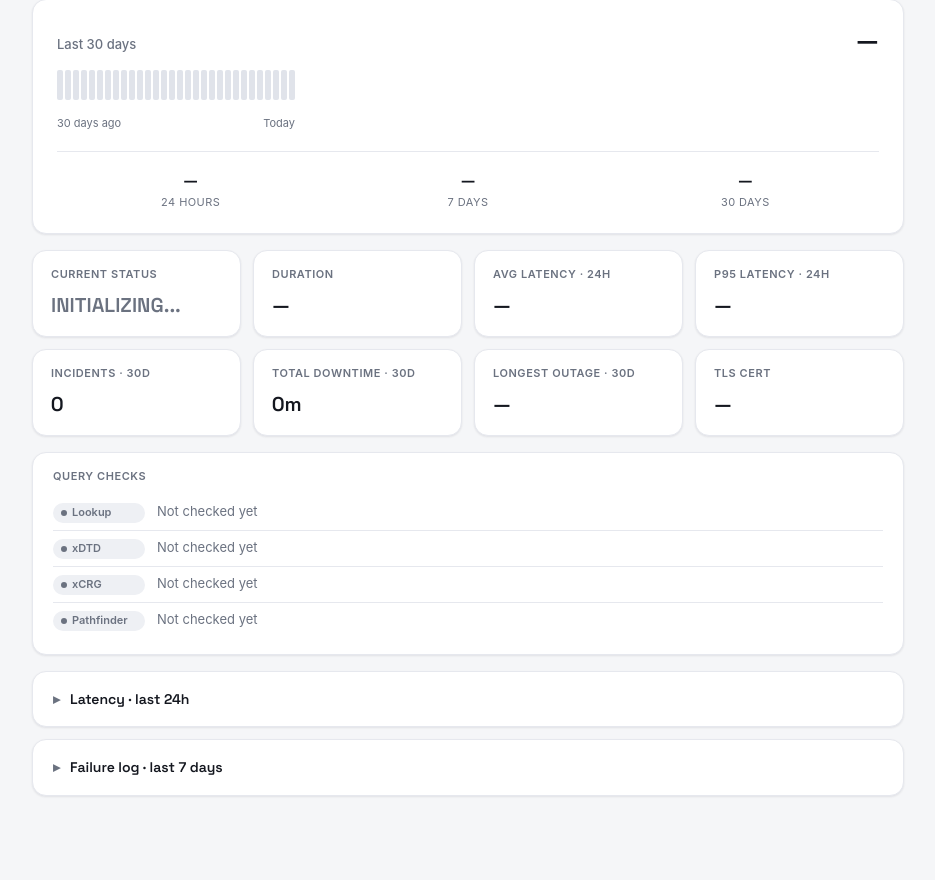
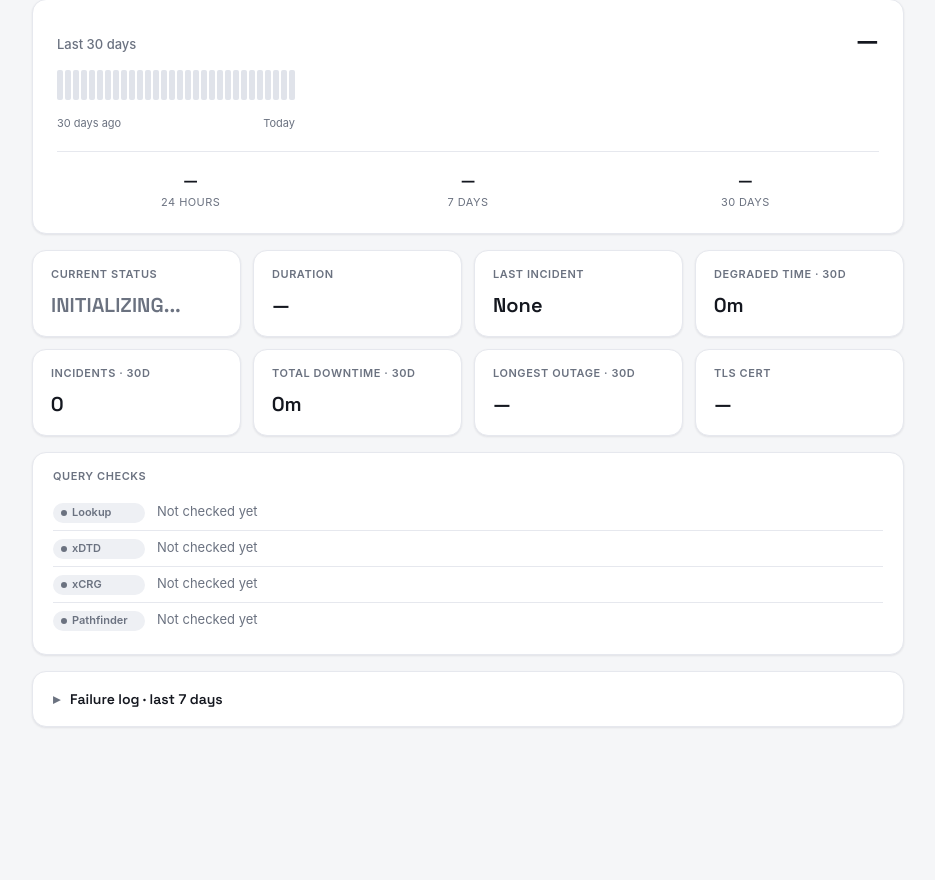
Before and after one commit to hodgesf/uptime, a FastAPI app: page /monitor/1 in a window 1280 px wide. Shown: the part 185-1065 px from the top of the page, without its empty margins (172-1107 px from the left). After the commit the page ends 913 px from the top, so only its background shows below. Run offline with FastAPI, Linux system fonts and the light colour scheme; data comes from the database, SQL or seed files in the repository; data that the repository does not hold is empty.

Commit message:
Monitor page: last incident + degraded time tiles; drop latency and downtime events
Replaces the avg/p95 latency tiles (one Lookup sample an hour) with the
most recent incident and total degraded time over 30 days, and removes the
latency chart and the per-outage check tables, which the failure log covers.

Co-Authored-By: Claude Opus 5.5 (1M context) <noreply@anthropic.com>

```diff
--- a/app/main.py
+++ b/app/main.py
@@ -492,19 +492,6 @@ def incident_summary(events, now_ts, window_seconds):
     }
 
 
-def percentile(values, p):
-    """Linear-interpolated percentile (p in [0,1]) of a numeric list."""
-    if not values:
-        return 0
-    s = sorted(values)
-    if len(s) == 1:
-        return s[0]
-    k = (len(s) - 1) * p
-    lo = int(k)
-    hi = min(lo + 1, len(s) - 1)
-    return s[lo] + (s[hi] - s[lo]) * (k - lo)
-
-
 def _get_cert_expiry_ts(url):
     """Epoch seconds when the TLS cert expires, or None. Blocking — call via
     asyncio.to_thread()."""
@@ -569,28 +556,58 @@ async def dashboard(request: Request):
     return templates.TemplateResponse(request, "dashboard.html")
 
 
+def status_seconds(events, now_ts, window_seconds, status) -> int:
+    """Seconds spent in `status` (up|degraded|down) over the last window."""
+    evs = sorted(events, key=lambda e: e.changed_at_ts)
+    win_start = now_ts - window_seconds
+    total = 0
+    for i, e in enumerate(evs):
+        if event_status(e) != status:
+            continue
+        end = evs[i + 1].changed_at_ts if i + 1 < len(evs) else now_ts
+        total += max(0, min(end, now_ts) - max(e.changed_at_ts, win_start))
+    return total
+
+
+def last_incident(events, now_ts, tz) -> dict | None:
+    """The most recent stretch spent not-up (degraded and/or down, back to
+    back), or None if there's never been one. Its kind is the worst state
+    reached; it's ongoing if the monitor hasn't returned to up since."""
+    evs = sorted(events, key=lambda e: e.changed_at_ts)
+    end_ts = None
+    i = len(evs) - 1
+    if i >= 0 and event_status(evs[i]) == "up":
+        end_ts = evs[i].changed_at_ts
+        i -= 1
+    worst = None
+    start_ts = None
+    while i >= 0 and event_status(evs[i]) != "up":
+        if worst != "down":
+            worst = event_status(evs[i])
+        start_ts = evs[i].changed_at_ts
+        i -= 1
+    if start_ts is None:
+        return None
+    ongoing = end_ts is None
+    return {
+        "when": datetime.fromtimestamp(start_ts, tz).strftime("%b %-d, %-I:%M %p"),
+        "kind": "Down" if worst == "down" else "Degraded",
+        "class": "down" if worst == "down" else "degraded",
+        "duration": format_duration_str((now_ts if ongoing else end_ts) - start_ts),
+        "ago": format_duration_str(now_ts - start_ts),
+        "ongoing": ongoing,
+    }
+
+
 @app.get("/monitor/{monitor_id}", response_class=HTMLResponse)
 async def monitor_detail(request: Request, monitor_id: int):
     pacific = ZoneInfo("America/Los_Angeles")
     now_ts = int(time.time())
-    one_day_ago_dt = datetime.now(ZoneInfo("UTC")) - timedelta(hours=24)
-    one_day_ago_ts = int(one_day_ago_dt.timestamp())
 
     async with AsyncSessionLocal() as session:
         monitor = await session.get(Monitor, monitor_id)
-        if not monitor: raise HTTPException(status_code=404)
-
-        events = (await session.execute(
-            select(StateEvent)
-            .where(StateEvent.monitor_id == monitor_id, StateEvent.changed_at_ts >= one_day_ago_ts)
-            .order_by(StateEvent.changed_at_ts.desc())
-        )).scalars().all()
-
-        checks = (await session.execute(
-            select(Check)
-            .where(Check.monitor_id == monitor_id, Check.checked_at >= one_day_ago_dt)
-            .order_by(Check.checked_at.asc())
-        )).scalars().all()
+        if not monitor:
+            raise HTTPException(status_code=404)
 
         all_events = (await session.execute(
             select(StateEvent)
@@ -621,25 +638,6 @@ async def monitor_detail(request: Request, monitor_id: int):
     # 30-day daily buckets for the status-bar strip
     daily = compute_daily_status(all_events, now_ts, pacific, days=30)
 
-    # Latency stats (24h) from raw checks; downsample the chart to 5-min buckets.
-    # Only checks that timed a request carry a latency sample (ARAX nodes sample
-    # via the /query probe every QUERY_INTERVAL), so skip rows with no sample.
-    latencies = [c.response_time_ms for c in checks if c.response_time_ms is not None]
-    avg_lat = round(sum(latencies) / len(latencies), 1) if latencies else 0
-    p95_lat = round(percentile(latencies, 0.95)) if latencies else 0
-
-    LAT_BUCKET = 300  # seconds per chart point
-    bins: dict[int, list] = {}
-    for c in checks:
-        if c.response_time_ms is None:
-            continue
-        dt = c.checked_at if c.checked_at.tzinfo else c.checked_at.replace(tzinfo=ZoneInfo("UTC"))
-        ts = int(dt.timestamp())
-        bins.setdefault(ts - (ts % LAT_BUCKET), []).append(c.response_time_ms)
-    chart_points = sorted(bins.items())
-    chart_data = [round(sum(v) / len(v)) for _, v in chart_points]
-    chart_labels = [datetime.fromtimestamp(b, tz=pacific).strftime('%I:%M %p') for b, _ in chart_points]
-
     time_in_status_str = (
         format_duration_str(now_ts - monitor.last_state_change_ts)
         if monitor.last_state_change_ts is not None else "Pending"
@@ -650,6 +648,7 @@ async def monitor_detail(request: Request, monitor_id: int):
     up_7d = uptime_over(all_events, now_ts, 7 * 86400)
     up_30d = uptime_over(all_events, now_ts, 30 * 86400)
     incidents = incident_summary(all_events, now_ts, 30 * 86400)
+    degraded_30d = status_seconds(all_events, now_ts, 30 * 86400, "degraded")
     cert_ts = _cert_expiry.get(monitor_id)
     cert_days = (cert_ts - now_ts) // 86400 if cert_ts else None
 
@@ -658,147 +657,15 @@ async def monitor_detail(request: Request, monitor_id: int):
     else:
         status_label, status_class = monitor.health.upper(), monitor.health
 
-    # Capture the current status now, before the downtime loop below reuses the
-    # `status_label` name for its per-check labels.
-    current_status_label, current_status_class = status_label, status_class
-
-    failure_log = build_failure_log(failed_checks, query_failures, pacific)
-
-    # Build downtime analysis
-    downtime_sections = []
-    sorted_events = sorted(events, key=lambda e: e.changed_at_ts, reverse=True)
-
-    for i, event in enumerate(sorted_events):
-        # Find DOWN events (events where is_up changed to False)
-        if not event.is_up:
-            # Find the recovery event (next event where is_up is True)
-            recovery_event = None
-            for j in range(i-1, -1, -1):
-                if sorted_events[j].is_up:
-                    recovery_event = sorted_events[j]
-                    break
-
-            if recovery_event:
-                down_start_ts = event.changed_at_ts
-                recovery_ts = recovery_event.changed_at_ts
-
-                # Get checks: 2 before down, during down, 2 after recovery
-                downtime_checks = [c for c in checks if c.checked_at >= datetime.fromtimestamp(down_start_ts - 300, tz=ZoneInfo("UTC")).replace(tzinfo=None) and c.checked_at <= datetime.fromtimestamp(recovery_ts + 300, tz=ZoneInfo("UTC")).replace(tzinfo=None)]
-
-                if downtime_checks:
-                    downtime_html = '<table style="width:100%; border-collapse: collapse;"><thead><tr><th style="text-align:left; padding:8px; border-bottom:1px solid var(--border-color);">Time (PT)</th><th style="text-align:left; padding:8px; border-bottom:1px solid var(--border-color);">Status Code</th><th style="text-align:left; padding:8px; border-bottom:1px solid var(--border-color);">Status</th><th style="text-align:left; padding:8px; border-bottom:1px solid var(--border-color);">Code Version</th></tr></thead><tbody>'
-
-                    # Track code versions before and after for change detection
-                    before_down_checks = []
-                    after_recovery_checks = []
-
-                    for c in downtime_checks:
-                        dt = c.checked_at if c.checked_at.tzinfo else c.checked_at.replace(tzinfo=ZoneInfo("UTC"))
-                        check_time = dt.astimezone(pacific).strftime('%m/%d %I:%M:%S %p %Z')
-
-                        # Get timestamp consistently - convert to UTC datetime if needed, then get timestamp
-                        if c.checked_at.tzinfo:
-                            check_ts = int(c.checked_at.timestamp())
-                        else:
-                            # Naive datetime - assume UTC and convert
-                            check_ts = int(c.checked_at.replace(tzinfo=ZoneInfo("UTC")).timestamp())
-
-                        # Determine status: before down, during down, or after recovery
-                        if check_ts < down_start_ts:
-                            status_label = "Before Down"
-                            before_down_checks.append(c)
-                        elif check_ts >= recovery_ts:
-                            status_label = "After Recovery"
-                            after_recovery_checks.append(c)
-                        else:
-                            status_label = "During Down"
-
-                        status_color = "var(--down-color)" if status_label == "During Down" else "var(--text-secondary)"
-                        code_color = "var(--down-color)" if c.status_code == 0 or c.status_code >= 400 else "var(--up-color)"
-
-                        # Display error message if status code is 0, otherwise show the code
-                        error_display = c.error_message if c.status_code == 0 and c.error_message else str(c.status_code)
-
-                        # Extract build date from check's code_version
-                        build_date = "Unknown"
-                        if c.code_version:
-                            # Try multiple patterns for extraction
-                            date_match = re.search(r"done on\s+(\d{4}-\d{2}-\d{2})", c.code_version)
-                            if date_match:
-                                build_date = date_match.group(1)
-                            else:
-                                date_match = re.search(r"build date:\s*(\d{4}-\d{2}-\d{2})", c.code_version)
-                                if date_match:
-                                    build_date = date_match.group(1)
-                                else:
-                                    any_date_match = re.search(r"(\d{4}-\d{2}-\d{2})", c.code_version)
-                                    if any_date_match:
-                                        build_date = any_date_match.group(1)
-
-                        downtime_html += f'<tr><td style="padding:8px; border-bottom:1px solid var(--border-color);">{check_time}</td><td style="padding:8px; border-bottom:1px solid var(--border-color); color:{code_color}; font-weight:bold;">{error_display}</td><td style="padding:8px; border-bottom:1px solid var(--border-color); color:{status_color}; font-weight:500;">{status_label}</td><td style="padding:8px; border-bottom:1px solid var(--border-color); font-size:0.9em; color:var(--text-secondary);">{build_date}</td></tr>'
-
-                    downtime_html += '</tbody></table>'
-
-                    down_start_str = datetime.fromtimestamp(down_start_ts, tz=pacific).strftime('%m/%d %I:%M %p %Z')
-                    recovery_str = datetime.fromtimestamp(recovery_ts, tz=pacific).strftime('%m/%d %I:%M %p %Z')
-                    downtime_duration = format_duration_str(recovery_ts - down_start_ts)
-
-                    # Check if code version changed between before and after recovery
-                    code_version_changed = False
-                    change_note = ""
-                    if before_down_checks and after_recovery_checks:
-                        # Get the last check before down and first check after recovery
-                        last_before = before_down_checks[-1]
-                        first_after = after_recovery_checks[0]
-
-                        # Extract build dates from both
-                        def extract_build_date(check):
-                            if not check.code_version:
-                                return None
-                            # Try multiple patterns
-                            # Pattern 1: "done on YYYY-MM-DD"
-                            date_match = re.search(r"done on\s+(\d{4}-\d{2}-\d{2})", check.code_version)
-                            if date_match:
-                                return date_match.group(1)
-                            # Pattern 2: "build date: YYYY-MM-DD"
-                            date_match = re.search(r"build date:\s*(\d{4}-\d{2}-\d{2})", check.code_version)
-                            if date_match:
-                                return date_match.group(1)
-                            # Pattern 3: Any YYYY-MM-DD pattern
-                            any_date_match = re.search(r"(\d{4}-\d{2}-\d{2})", check.code_version)
-                            if any_date_match:
-                                return any_date_match.group(1)
-                            return None
-
-                        before_date = extract_build_date(last_before)
-                        after_date = extract_build_date(first_after)
-
-                        if before_date and after_date and before_date != after_date:
-                            code_version_changed = True
-                            change_note = f' <span style="color: var(--link-color); font-weight: 500;">⚠️ Code version changed: {before_date} → {after_date}</span>'
-
-                    downtime_sections.append(f'''
-                    <details style="margin-bottom: 15px; border: 1px solid var(--border-color); border-radius: 8px; padding: 10px; background: var(--card-bg);">
-                        <summary style="font-weight: 600; cursor: pointer; padding: 5px; color: var(--down-color);">Downtime Event - {down_start_str} ({downtime_duration}){change_note}</summary>
-                        <div style="padding:15px; margin-top:10px;">
-                            {downtime_html}
-                        </div>
-                    </details>
-                    ''')
-
-    downtime_section_html = "".join(downtime_sections) if downtime_sections else ""
-
     return templates.TemplateResponse(
         request,
         "monitor.html",
         {
             "monitor_url": monitor.url,
-            "status_label": current_status_label,
-            "status_class": current_status_class,
+            "status_label": status_label,
+            "status_class": status_class,
             "initialized": monitor.last_state_change_ts is not None,
             "time_in_status_str": time_in_status_str,
-            "avg_lat": avg_lat,
-            "p95_lat": p95_lat,
             "daily": daily,
             "uptime_24h": up_24h,
             "uptime_7d": up_7d,
@@ -806,13 +673,12 @@ async def monitor_detail(request: Request, monitor_id: int):
             "incident_count": incidents["count"],
             "total_down_str": "0m" if incidents["total_down"] == 0 else format_duration_str(incidents["total_down"]),
             "longest_down_str": "—" if incidents["longest"] == 0 else format_duration_str(incidents["longest"]),
+            "degraded_30d_str": "0m" if degraded_30d == 0 else format_duration_str(degraded_30d),
+            "last_incident": last_incident(all_events, now_ts, pacific),
             "cert_days": cert_days,
             "queries": queries,
-            "downtime_html": downtime_section_html,
-            "failure_log": failure_log,
+            "failure_log": build_failure_log(failed_checks, query_failures, pacific),
             "failure_log_days": FAILURE_LOG_DAYS,
-            "chart_labels": chart_labels,
-            "chart_data": chart_data,
             "start_ts": monitor.last_state_change_ts or 0,
         },
     )
--- a/app/templates/monitor.html
+++ b/app/templates/monitor.html
@@ -2,10 +2,6 @@
 
 {% block title %}{{ monitor_url }}{% endblock %}
 {% block brand %}Endpoint Monitor{% endblock %}
-
-{% block head %}
-    <script src="https://cdn.jsdelivr.net/npm/chart.js"></script>
-{% endblock %}
 
 {% block styles %}
         .back { font-size: 13px; color: var(--muted); display: inline-block; margin-bottom: 16px; }
@@ -34,6 +30,10 @@
         .stat .v.down { color: var(--down); }
         .stat .v.pending { color: var(--muted); }
         .stat .v.warn, .stat .v.degraded { color: var(--degraded); }
+        .stat .v.sm { font-size: 16px; }
+        .stat .sub { margin-top: 4px; font-size: 12px; color: var(--muted); }
+        .stat .sub.down { color: var(--down); }
+        .stat .sub.degraded { color: var(--degraded); }
         .queries { padding: 16px 20px; margin-bottom: 16px; }
         .queries h4 { margin: 0 0 10px; font-size: 11px; letter-spacing: .05em; text-transform: uppercase; color: var(--muted); font-weight: 600; font-family: var(--font-body); }
         .qrow { display: flex; align-items: baseline; gap: 12px; padding: 7px 0; border-top: 1px solid var(--border); font-size: 13px; }
@@ -99,12 +99,20 @@
             <div class="v num" id="stat-duration">{% if initialized %}{{ time_in_status_str }}{% else %}—{% endif %}</div>
         </div>
         <div class="stat card">
-            <h4>Avg latency · 24h</h4>
-            <div class="v num">{% if initialized %}{{ avg_lat }} ms{% else %}—{% endif %}</div>
+            <h4>Last incident</h4>
+            {% if last_incident %}
+            <div class="v num sm">{{ last_incident.when }}</div>
+            <div class="sub {{ last_incident.class }}">
+                {% if last_incident.ongoing %}Ongoing · {{ last_incident.kind }} {{ last_incident.duration }}
+                {% else %}{{ last_incident.kind }} {{ last_incident.duration }} · {{ last_incident.ago }} ago{% endif %}
+            </div>
+            {% else %}
+            <div class="v num">None</div>
+            {% endif %}
         </div>
         <div class="stat card">
-            <h4>p95 latency · 24h</h4>
-            <div class="v num">{% if initialized %}{{ p95_lat }} ms{% else %}—{% endif %}</div>
+            <h4>Degraded time · 30d</h4>
+            <div class="v num">{{ degraded_30d_str }}</div>
         </div>
         <div class="stat card">
             <h4>Incidents · 30d</h4>
@@ -145,15 +153,6 @@
     </div>
     {% endif %}
 
-    {{ downtime_html | safe }}
-
-    <details class="panel card">
-        <summary>Latency · last 24h</summary>
-        <div class="panel-body">
-            {% if initialized %}<canvas id="latencyChart" height="90"></canvas>{% else %}<p style="color: var(--muted); margin: 4px 0;">Awaiting first check…</p>{% endif %}
-        </div>
-    </details>
-
     <details class="panel card"{% if failure_log %} open{% endif %}>
         <summary>Failure log · last {{ failure_log_days }} days{% if failure_log %} ({{ failure_log | length }}){% endif %}</summary>
         <div class="panel-body">
@@ -192,30 +191,5 @@
     updateDuration();
     setInterval(updateDuration, 15000);
 
-    const cv = document.getElementById('latencyChart');
-    if (cv) {
-        const accent = getComputedStyle(document.documentElement).getPropertyValue('--accent').trim() || '#6366f1';
-        new Chart(cv, {
-            type: 'line',
-            data: {
-                labels: {{ chart_labels | tojson }},
-                datasets: [{
-                    label: 'Latency (ms)',
-                    data: {{ chart_data | tojson }},
-                    borderColor: accent,
-                    backgroundColor: 'rgba(99,102,241,.12)',
-                    fill: true, tension: .3, pointRadius: 0, borderWidth: 2
-                }]
-            },
-            options: {
-                responsive: true,
-                plugins: { legend: { display: false } },
-                scales: {
-                    y: { beginAtZero: true, grid: { color: 'rgba(128,128,128,.14)' } },
-                    x: { grid: { display: false }, ticks: { maxTicksLimit: 8 } }
-                }
-            }
-        });
-    }
 </script>
 {% endblock %}
```
